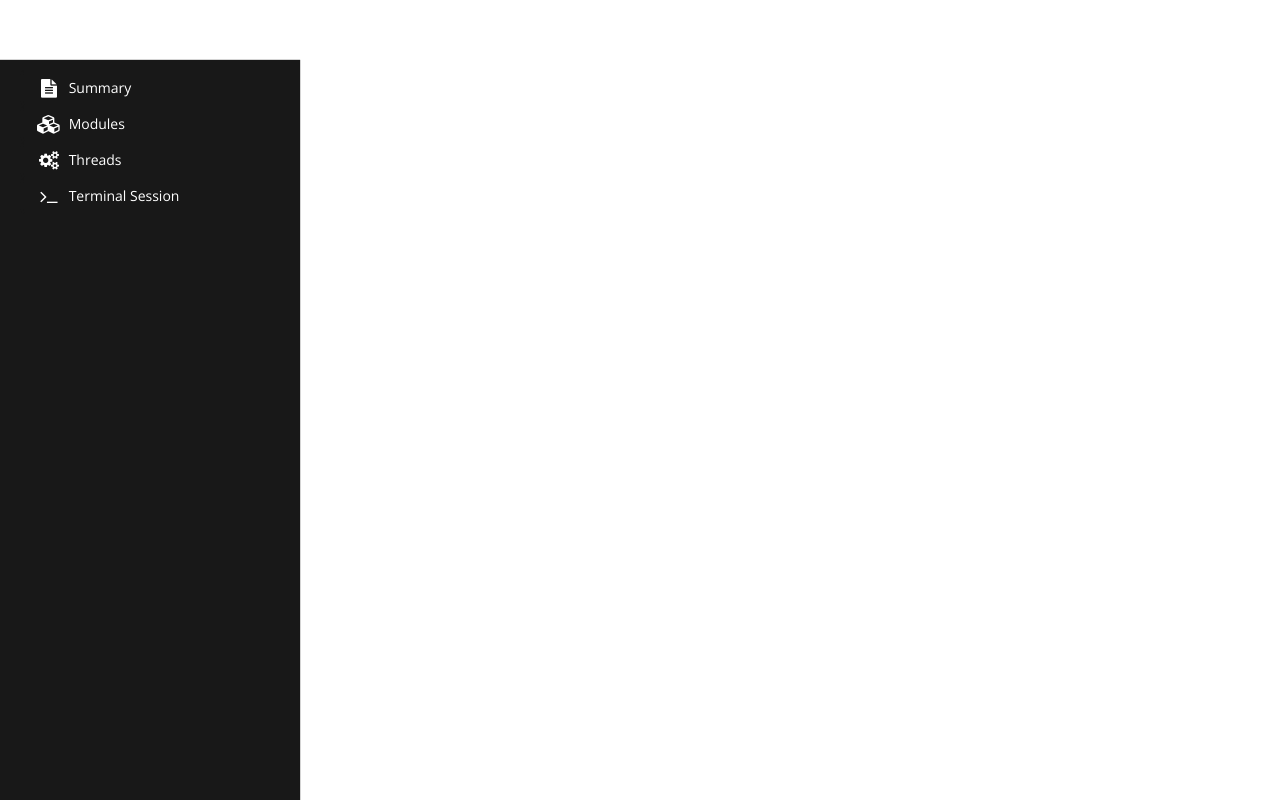
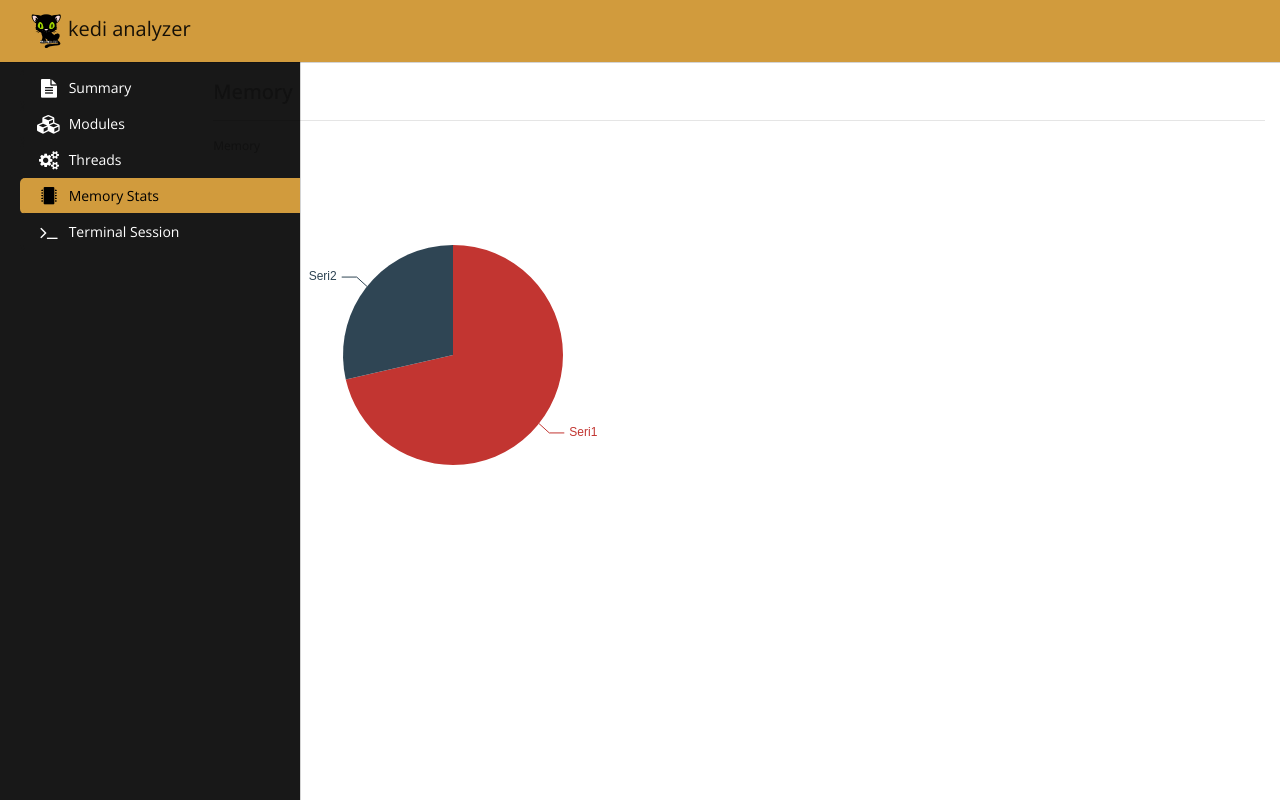
Before and after one commit to mkadayifci/kedi.panel, a Vue app: page /#/memory in a window 1280 px wide. Built offline with nearby package versions, Linux system fonts and the light colour scheme.

Commit message:
Memory view and chart implementation

```diff
--- a/package.json
+++ b/package.json
@@ -18,7 +18,9 @@
     "font-awesome": "^4.7.0",
     "xterm": "^3.10.1",
     "jquery": "^3.3.1",
-    "typeface-open-sans": "^0.0.54"
+    "typeface-open-sans": "^0.0.54",
+    "vue-echarts": "^4.0.1",
+    "echarts": "^4.2.0-rc.2"
   },
   "devDependencies": {
     "@vue/cli-plugin-babel": "^3.3.0",
--- a/src/App.vue
+++ b/src/App.vue
@@ -33,7 +33,7 @@ export default {
   -webkit-font-smoothing: antialiased;
   -moz-osx-font-smoothing: grayscale;
   font-size: 12px;
-  color: #2c3e50;
+  color: #111111;
 }
 .pt-80{
   padding-top: 80px !important;
--- a/src/components/SideBar.vue
+++ b/src/components/SideBar.vue
@@ -12,6 +12,9 @@
         </router-link>
         <router-link right class="nav-item" tag="li" to="/threads">
           <i class="fa fa-cogs fa-lg"></i> Threads
+        </router-link>
+        <router-link right class="nav-item" tag="li" to="/memory">
+          <i class="fa fa-microchip fa-lg"></i> Memory Stats
         </router-link>
         <router-link right class="nav-item" tag="li" to="/terminal">
           <i class="fa fa-terminal fa-lg"></i> Terminal Session
--- a/src/components/Thread/ThreadList.vue
+++ b/src/components/Thread/ThreadList.vue
@@ -95,7 +95,7 @@ export default {
     },
     prepareThreadDataForPresantation(threadData) {
       threadData.forEach(item => {
-        item._showDetails = true;
+        item._showDetails = false;
         for (let i = 0; i < item.stackTrace.length; i++) {
           item.stackTrace[i].displayString =
             new String(" ").repeat((i + 1) * 1) +
--- a/src/main.js
+++ b/src/main.js
@@ -7,10 +7,13 @@ import App from "./App.vue";
 import BootstrapVue from "bootstrap-vue";
 import router from "./router";
 import store from "./store";
+import ECharts from 'vue-echarts'
 
 window.$ = window.jQuery = require('jquery');
 
 Vue.use(BootstrapVue);
+
+Vue.component('v-chart', ECharts)
 
 Vue.config.productionTip = false;
 
--- a/src/router.js
+++ b/src/router.js
@@ -5,6 +5,7 @@ import SummaryView from "./views/SummaryView.vue";
 import ModulesView from "./views/ModulesView.vue";
 import ObjectView from "./views/ObjectView.vue";
 import TerminalView from "./views/TerminalView.vue";
+import MemoryView from "./views/MemoryView.vue";
 
 Vue.use(Router);
 
@@ -20,6 +21,11 @@ export default new Router({
       path: "/threads",
       name: "threads",
       component: ThreadsView
+    },
+    {
+      path: "/memory",
+      name: "memory",
+      component: MemoryView
     },
     {
       path: "/terminal",
--- /dev/null
+++ b/src/views/MemoryView.vue
@@ -0,0 +1,68 @@
+
+
+<template>
+  <div class="container-fluid pt-80">
+    <h5>Memory</h5>
+    <hr>
+    <TopBar/>Memory
+    <v-chart :options="options"/>
+  </div>
+</template>
+<script>
+import TopBar from "@/components/TopBar.vue";
+import "echarts/lib/chart/pie";
+import "echarts/lib/component/legend";
+import "echarts/lib/component/legendScroll";
+
+export default {
+  components: { TopBar },
+  data: function() {
+    let data = {
+      legendData: ["Seee1","Seee2"],
+      seriesData: [{ name: "Seri1", value: 50 }, { name: "Seri2", value: 20 }],
+      selected: {Seri1:true,Seri2:true}
+    };
+
+
+    return {
+      options: {
+        title: {
+          text: "Text for chart",
+          subtext: "Sub text for chart",
+          x: "center"
+        },
+        tooltip: {
+          trigger: "item",
+          formatter: "{a} <br/>{b} : {c} ({d}%)"
+        },
+        legend: {
+          type: "scroll",
+          orient: "vertical",
+          right: 10,
+          top: 20,
+          bottom: 20,
+          data: data.legendData,
+
+          selected: data.selected
+        },
+        series: [
+          {
+            name: "Serie Name",
+            type: "pie",
+            radius: "55%",
+            center: ["40%", "50%"],
+            data: data.seriesData,
+            itemStyle: {
+              emphasis: {
+                shadowBlur: 10,
+                shadowOffsetX: 0,
+                shadowColor: "rgba(0, 0, 0, 0.5)"
+              }
+            }
+          }
+        ]
+      }
+    };
+  }
+};
+</script>
--- a/src/views/ModulesView.vue
+++ b/src/views/ModulesView.vue
@@ -1,6 +1,9 @@
 <template>
   <div class="container-fluid pt-80">
+    <h5>Modules</h5>
+    <hr>
     <TopBar/>
+
     <ModuleList ref="moduleList"/>
   </div>
 </template>
--- a/src/views/ObjectView.vue
+++ b/src/views/ObjectView.vue
@@ -2,11 +2,38 @@
 
 <template>
   <div class="container-fluid pt-80">
+    <h5>Object Inspector</h5>
+    <hr>
     <TopBar/>
-    <div
-      class="pb-2 mt-4 mb-2 border-bottom"
-    >Object Detail of {{this.$route.params.objectPointer}} / {{this.objectDetail.typeName}}</div>
-    {{this.objectDetail.elementType}}
+
+    <div>Address: {{this.objectDetail.objectPointer}}</div>
+    <div>HexAddress: {{this.objectDetail.hexAddress}}</div>
+    <div>MethodTable: {{this.objectDetail.methodTable}}</div>
+    <div>Module: {{this.objectDetail.module}}</div>
+    <div>ElementType: {{this.objectDetail.elementType}}</div>
+    <div>TypeName: {{this.objectDetail.typeName}}</div>
+    <div>BaseTypeName: {{this.objectDetail.baseTypeName}}</div>
+
+    <div>Size: {{this.objectDetail.size}}</div>
+    <div>IsArray: {{this.objectDetail.isArray}}</div>
+    <div>IsBoxed: {{this.objectDetail.isBoxed}}</div>
+    <div>IsNull: {{this.objectDetail.isNull}}</div>
+    <div>ObjectValue: {{this.objectDetail.objectValue}}</div>
+    <!--
+ObjectPointer = objPtr,
+                clrObject.HexAddress,
+                clrObject.Size,
+                clrObject.IsArray,
+                clrObject.IsBoxed,
+                clrObject.,
+                =type.BaseType?.Name,
+                type.,
+                type.,
+                TypeName = type.Name,
+                 = type.GetValue(objPtr),
+                Members = new List<dynamic>(),
+                Values = new List<DateTime>(),
+    type.-->
     <template>
       <b-table hover :items="objectDetail.members" class="table b-table table-hover table-sm"></b-table>
     </template>
@@ -17,7 +44,7 @@ import TopBar from "@/components/TopBar.vue";
 import apiGateway from "@/server-communication/api-gateway";
 
 export default {
-  components:{TopBar},
+  components: { TopBar },
   data: () => {
     return {
       objectDetail: {}
@@ -32,7 +59,6 @@ export default {
       .catch(error => {
         console.log(error);
       });
-
   }
 };
 </script>
--- a/src/views/ThreadsView.vue
+++ b/src/views/ThreadsView.vue
@@ -1,5 +1,7 @@
 <template>
   <div class="container-fluid pt-80">
+    <h5>Thread List</h5>
+    <hr/>
     <TopBar/>
     <ModuleList ref="moduleList"/>
     <ThreadList ref="threadList"/>
--- /dev/null
+++ b/vue.config.js
@@ -0,0 +1,6 @@
+module.exports = {
+    transpileDependencies: [
+      'vue-echarts',
+      'resize-detector'
+    ]
+  }
```
Also changed, not shown: 1 other file (tests, documents, lock files or other folders).
